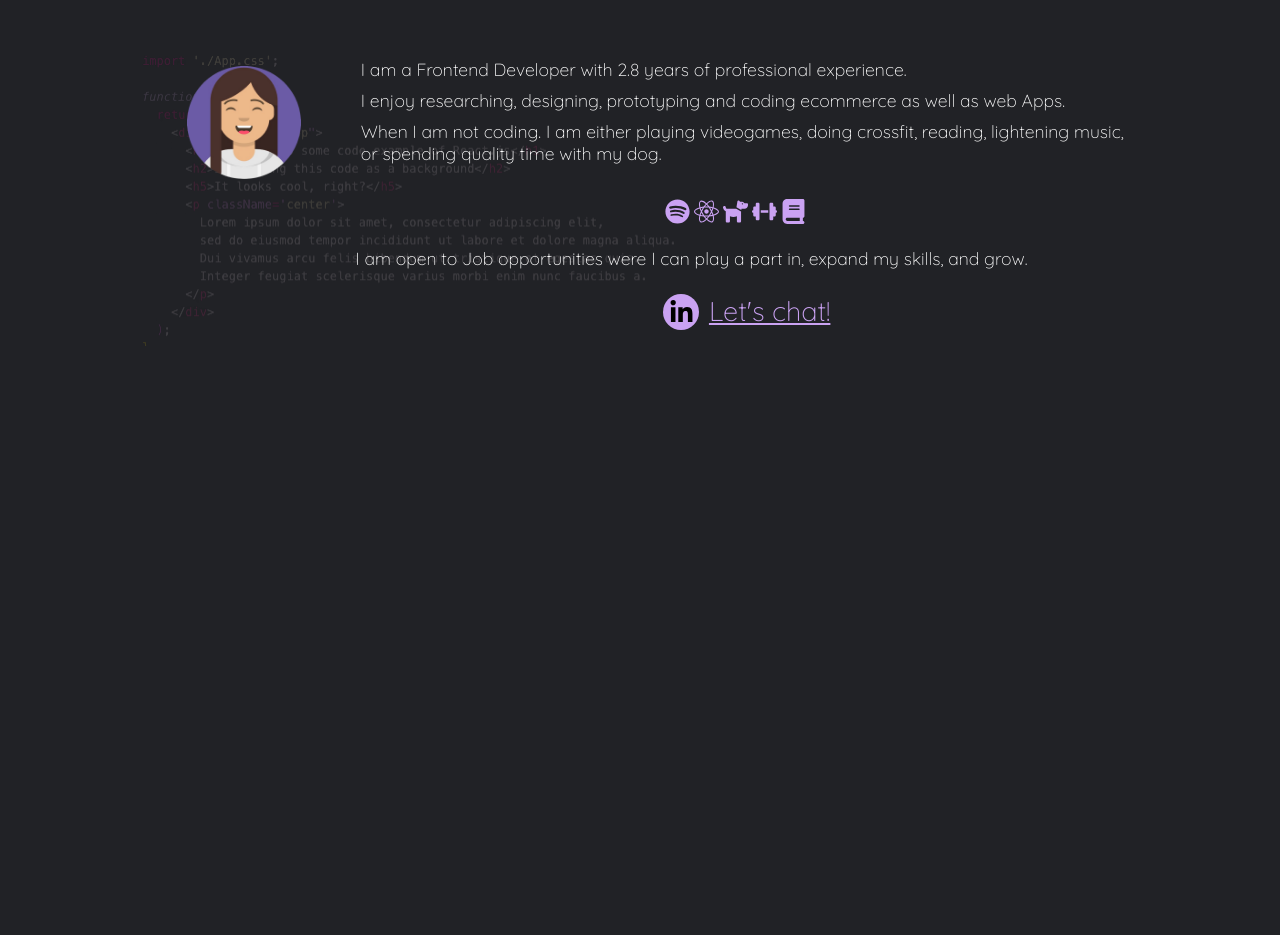
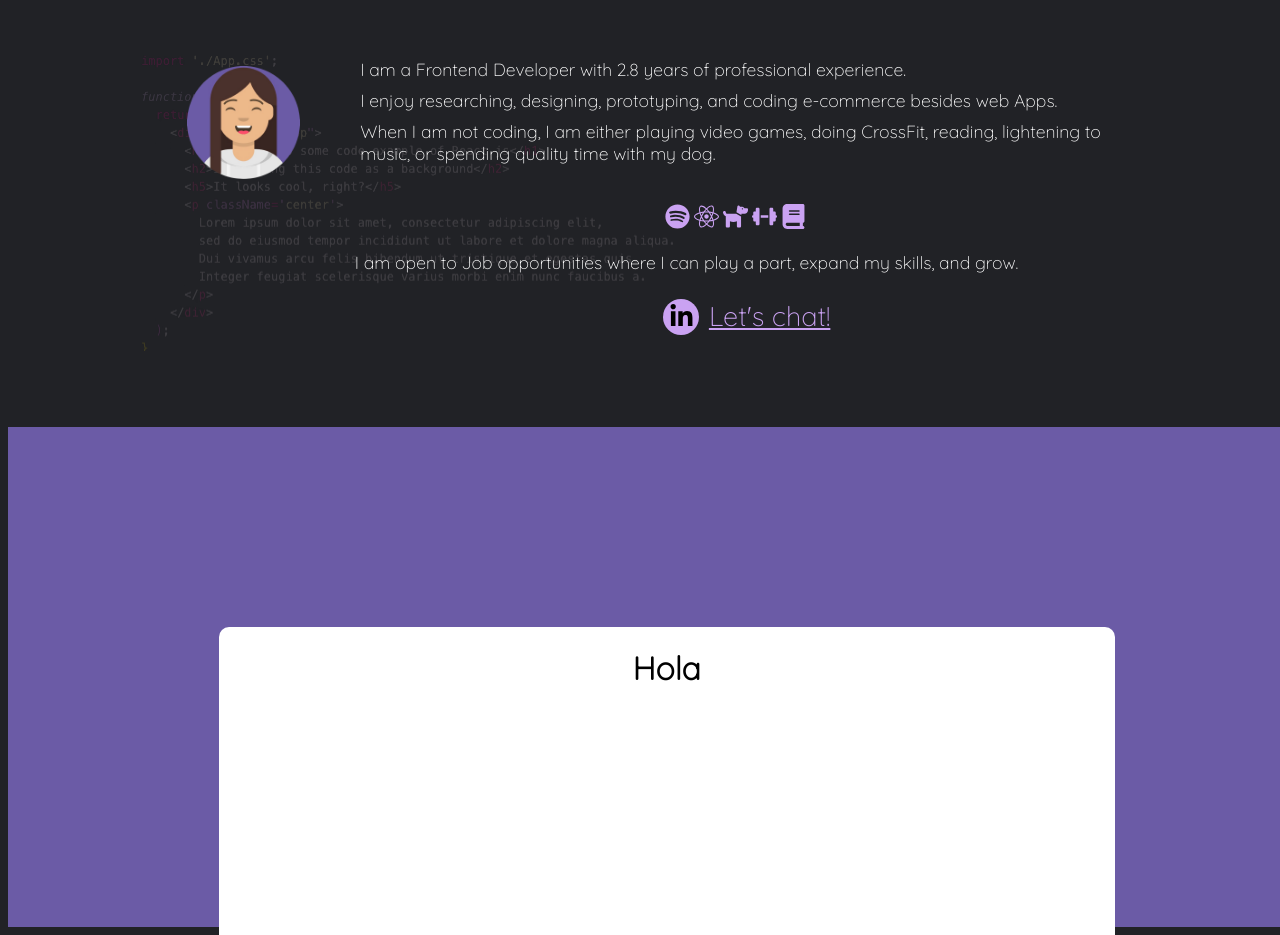
Before and after one commit to gabrielaRazo/portfolio, a React (Create React App) app: page / in a window 1280 px wide. Shown: the part 733-1668 px from the top of the page. Before the commit the page ends 1103 px from the top, so only its background shows below. Built offline with nearby package versions, Linux system fonts and the light colour scheme.

Commit message:
feat: Add skill component
This component will show my technical skills. It's its first version

```diff
--- /dev/null
+++ b/src/components/card/card.js
@@ -0,0 +1,12 @@
+import React from 'react';
+import { Card } from './card.style';
+const CardWrap = () => {
+  return (
+    <>
+      <Card>
+        <h1 style={{ textAlign: 'center' }}>Hola</h1>
+      </Card>
+    </>
+  );
+};
+export default CardWrap;
--- /dev/null
+++ b/src/components/card/card.style.js
@@ -0,0 +1,11 @@
+import styled from 'styled-components';
+import * as colors from '../../stylesheet/Colors.style';
+
+export const Card = styled.div`
+  background-color: ${colors.colors.white};
+  margin-top: 12em;
+  position: absolute;
+  height: 100%;
+  width: 70%;
+  border-radius: 10px;
+`;
--- a/src/pages/about/about.js
+++ b/src/pages/about/about.js
@@ -51,12 +51,12 @@ const About = () => {
                       professional experience.
                     </p>
                     <p>
-                      I enjoy researching, designing, prototyping and coding
-                      ecommerce as well as web Apps.
+                      I enjoy researching, designing, prototyping, and coding
+                      e-commerce besides web Apps.
                     </p>
                     <p>
-                      When I am not coding. I am either playing videogames,
-                      doing crossfit, reading, lightening music, or spending
+                      When I am not coding, I am either playing video games,
+                      doing CrossFit, reading, lightening to music, or spending
                       quality time with my dog.
                     </p>
                   </Text>
@@ -69,7 +69,7 @@ const About = () => {
                 <Row centered>
                   <Col lg={5} md={3} collapse="xs"></Col>
                   <Col lg={7} md={6} xs={7} sm={5}>
-                    <SpaceBottom lg={1} />
+                    <br />
                     <ContainerIcons>
                       <StyledIcon>
                         <a
@@ -98,7 +98,7 @@ const About = () => {
                 </Row>
                 <SpaceLeft lg={0.6}>
                   <p>
-                    I am open to Job opportunities were I can play a part in,
+                    I am open to Job opportunities where I can play a part,
                     expand my skills, and grow.
                   </p>
                 </SpaceLeft>
@@ -130,6 +130,9 @@ const About = () => {
           </Row>
         </Background>
       </Col>
+      <br />
+      <br />
+      <br />
     </>
   );
 };
--- /dev/null
+++ b/src/pages/skills/skills.js
@@ -0,0 +1,18 @@
+import React from 'react';
+import CardWrap from '../../components/card/card';
+import { Row, Col, Center } from '../../pages/wrapp/wrapp.style';
+import { Background } from './skills.style';
+const Skills = () => {
+  return (
+    <>
+      <Background />
+      <Row centered>
+        <Col lg={1} md={2} xs={1}></Col>
+        <Col lg={9} md={10} xs={11}>
+          <CardWrap />
+        </Col>
+      </Row>
+    </>
+  );
+};
+export default Skills;
--- /dev/null
+++ b/src/pages/skills/skills.style.js
@@ -0,0 +1,10 @@
+import styled from 'styled-components';
+import * as colors from '../../stylesheet/Colors.style';
+
+export const Background = styled.div`
+  width: 100%;
+  height: 500px;
+  background-color: ${colors.colors.purple};
+  position: absolute;
+  padding: 0;
+`;
--- a/src/pages/wrapp/wrapp.js
+++ b/src/pages/wrapp/wrapp.js
@@ -4,10 +4,12 @@ import Contact from '../../components/contact/contact';
 import Header from '../../layouts/header/header';
 import HeaderResponsive from '../../layouts/header/responsive/headerResponsive';
 import Home from '../home/home';
-import { Col, Row } from './wrapp.style';
+import { Col, Padding, Row } from './wrapp.style';
+import Skills from '../skills/skills';
 const WrappContent = () => {
   return (
     <>
+      <Padding>
         <Row>
           {/* Just for Web */}
           <Col lg={12} collapse="xs" hidden="md">
@@ -30,6 +32,10 @@ const WrappContent = () => {
           </Col>
           <Col lg={1} md={1} xs={1}></Col>
         </Row>
+      </Padding>
+      <Row>
+        <Skills />
+      </Row>
     </>
   );
 };
--- a/src/pages/wrapp/wrapp.style.js
+++ b/src/pages/wrapp/wrapp.style.js
@@ -94,6 +94,10 @@ export const SpaceRigth = styled.div`
   }
 `;
 
+export const Padding = styled.div`
+  padding: 10px 6% 0px;
+`;
+
 export const SpaceBottom = styled.div`
   @media (max-width: 376px) {
     margin-bottom: ${({ xs }) => xs + `em`};
--- a/src/stylesheet/index.css
+++ b/src/stylesheet/index.css
@@ -3,6 +3,6 @@
 body {
   background-color: #212226;
   font-family: 'Quicksand', sans-serif;
-  padding: 10px 6% 0px;
+
   font-weight: 100;
 }
```
Lines whose indentation alone changed are shown as unchanged.
